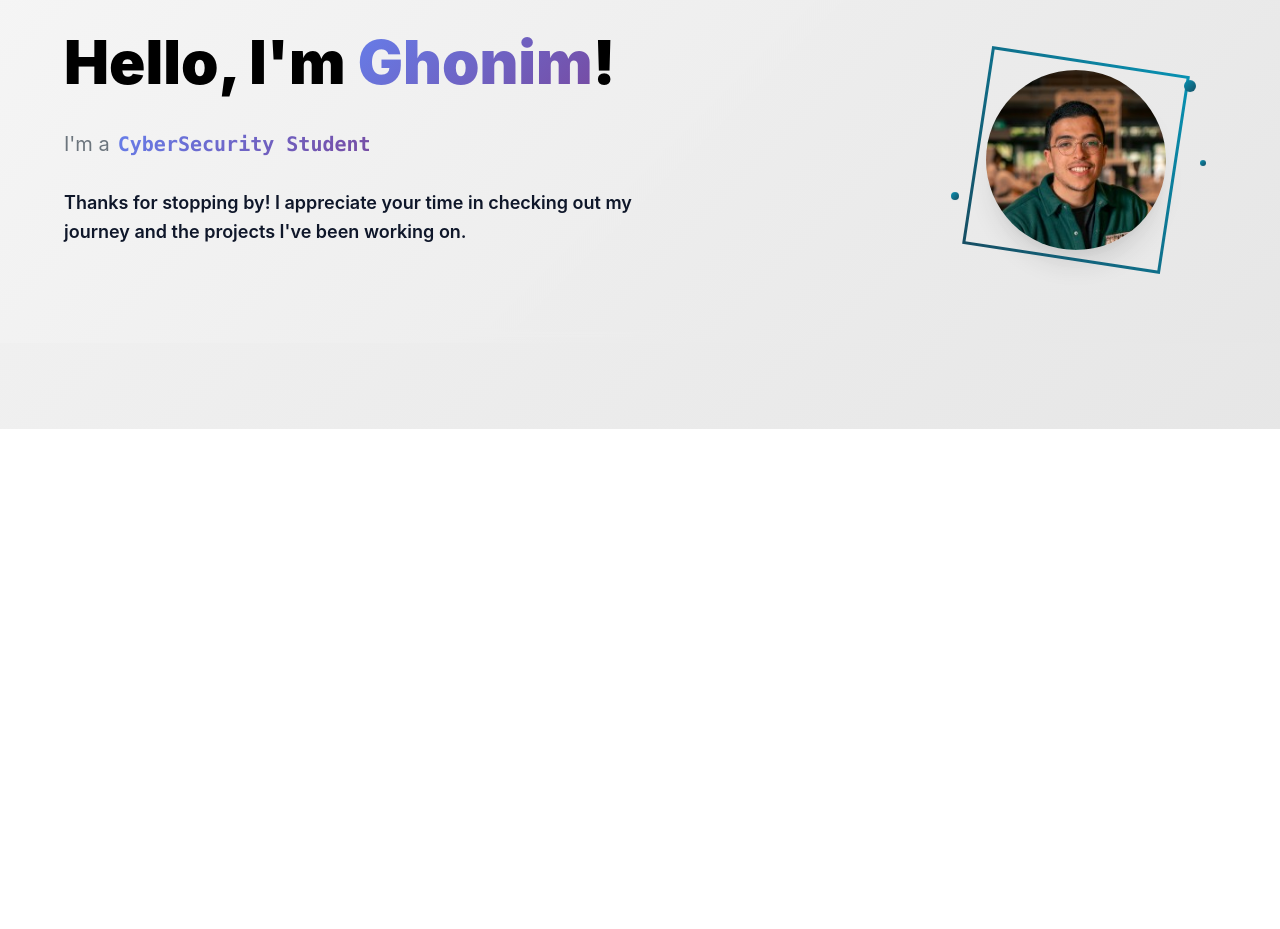
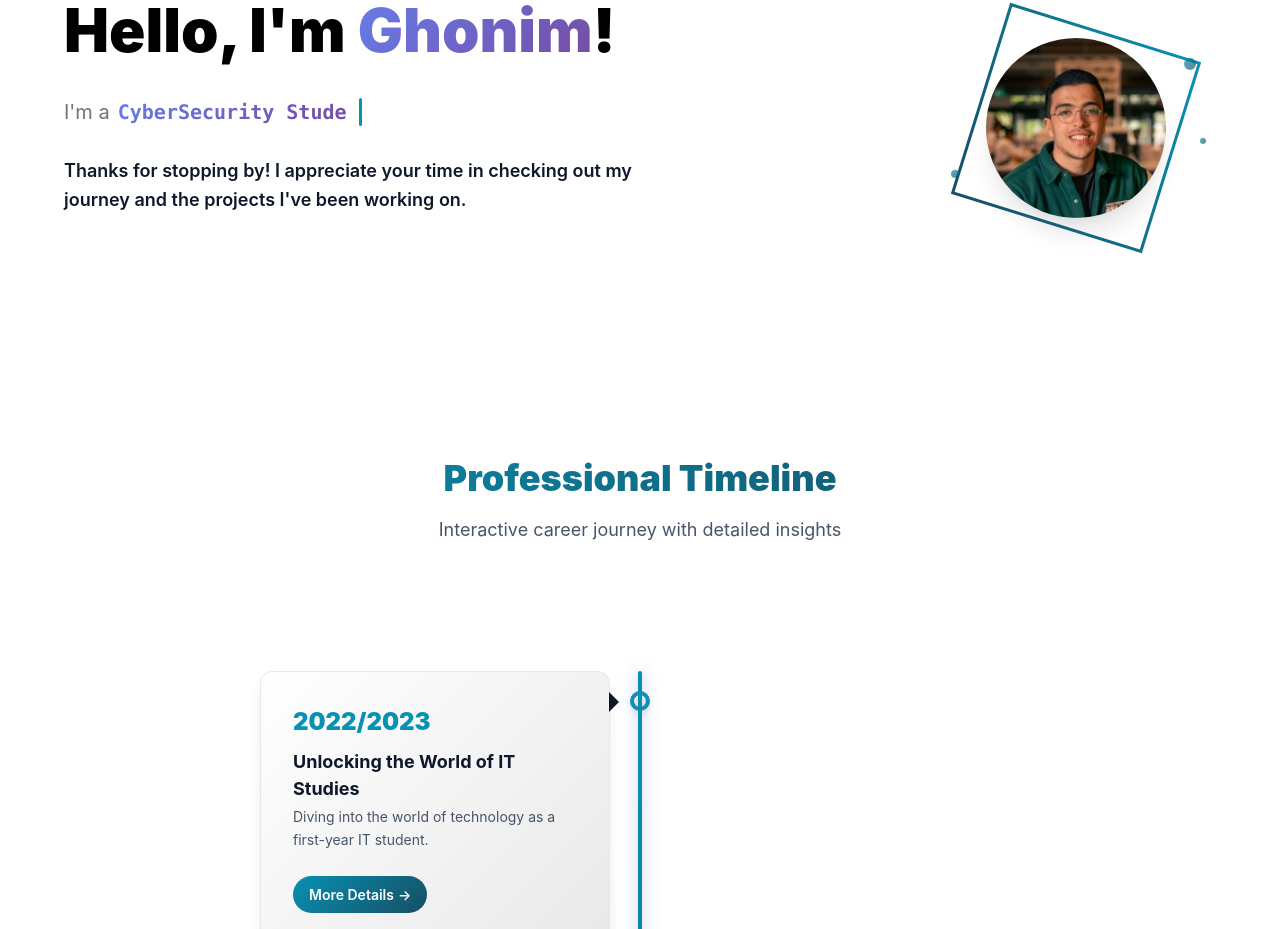
Before and after one commit to Ghonim88/itsme_ghonim, a Vue app in the folder its_me/: page / in a window 1280 px wide. Shown: the part 371-1300 px from the top of the page. Before the commit the page ends 800 px from the top, so only its background shows below. Built offline with nearby package versions, Linux system fonts and the light colour scheme.

Commit message:
applied the scrollable routiung, working on the timeline content

```diff
--- a/its_me/src/App.vue
+++ b/its_me/src/App.vue
@@ -1,13 +1,75 @@
 
 <template>
- <div>
-  <Nav />
-  <router-view />
+  <div id="app">
+    <!-- Fixed Navigation at the top -->
+    <Nav />
 
- </div>
+    <!-- Main content sections that stack vertically -->
+    <main>
+      <!-- Hero/Intro Section -->
+      <section id="home">
+        <Intro />
+      </section>
+
+      <!-- Timeline Section -->
+      <section id="timeline">
+        <Timeline />
+      </section>
+
+      <!-- Add more sections here as needed -->
+      <!-- <section id="projects">
+        <Projects />
+      </section>
+
+      <section id="contact">
+        <Contact />
+      </section> -->
+    </main>
+  </div>
 </template>
 
 <script setup>
 import Nav from './components/navbar.vue'
+import Intro from './components/intro.vue'
+import Timeline from './components/timeline.vue'
+// Import other components as you create them
+</script>
 
-</script>
+<style>
+/* Global app styles */
+#app {
+  min-height: 100vh;
+  width: 100%;
+}
+
+/* Make navigation sticky/fixed at top */
+nav {
+  position: sticky;
+  top: 0;
+  z-index: 1000;
+}
+
+/* Main content container */
+main {
+  width: 100%;
+}
+
+/* Section styling for smooth scrolling */
+section {
+  width: 100%;
+  min-height: 60vh; /* Each section takes at least full viewport height */
+  scroll-margin-top: 60px; /* Offset for fixed navbar */
+}
+
+/* Smooth scrolling for the entire page */
+html {
+  scroll-behavior: smooth;
+}
+
+/* Remove default margins/padding */
+* {
+  margin: 0;
+  padding: 0;
+  box-sizing: border-box;
+}
+</style>
--- a/its_me/src/assets/base.css
+++ b/its_me/src/assets/base.css
@@ -9,14 +9,11 @@
   --color-secondary: #64748b;
   --color-accent: #164e63;
   --color-background:linear-gradient(135deg,
-    rgba(245, 245, 245, 0.9), /* light beige-grey */
+    rgba(255, 255, 255, 0.9), /* light beige-grey */
     rgba(230, 230, 230, 0.9)  /* soft warm grey */
   );
 
-  --color-surface:linear-gradient(135deg,
-    rgba(245, 245, 245, 0.9), /* light beige-grey */
-    rgba(230, 230, 230, 0.9)  /* soft warm grey */
-  );
+  --color-surface:white
   --color-surface-dark: #e0f2fe;
   --color-text: #0f172a;
   --color-text-light: #475569;
--- a/its_me/src/components/intro.vue
+++ b/its_me/src/components/intro.vue
@@ -158,7 +158,7 @@ onUnmounted(() => {
 }
 
 .section-spacer {
-    height: var(--space-2xl);
+    height: var(--space-md); /* Reduced from --space-2xl to --space-md */
 }
 
 .intro-content::before {
@@ -183,15 +183,9 @@ onUnmounted(() => {
     max-width: 600px;
 }
 .pp-section {
-background: linear-gradient(
-  135deg,
-    rgba(245, 245, 245, 0.9), /* light beige-grey */
-    rgba(230, 230, 230, 0.9)  /* soft warm grey */
-  );
-
-  backdrop-filter: blur(6px); /* optional: glass effect */
+  background: white;
   color: rgb(0, 0, 0); /* keeps text readable */
-  padding: 3rem;
+  padding: 3rem 3rem 0rem 3rem;
 }
 
 .typing-wrap {
--- a/its_me/src/components/timeline.vue
+++ b/its_me/src/components/timeline.vue
@@ -74,198 +74,201 @@ import { ref, onMounted, onUnmounted } from "vue";
 const scrollProgress = ref(0);
 
 const modalData = {
-  2022: {
-    title: "Started IT Studies",
-    year: "2022",
+  "2022/2023": {
+    title: "Building My Technical Foundations",
+    year: "2022/2023",
     sections: [
       {
         title: "Foundation Courses",
         content: [
-          "Programming Fundamentals (Python, Java)",
+          "Programming Fundamentals (C#)",
+          "Web Development (HTML, CSS, JavaScript basics)",
           "Database Design & SQL",
-          "Computer Networks Basics",
-          "Operating Systems Concepts",
-          "Data Structures & Algorithms",
+          "Networking (Cisco CCNA: Introduction, Switching & Routing)",
+          "Linux Essentials & Information Systems",
+          "Application Modeling & Architecture",
         ],
       },
       {
         title: "Key Projects",
         content: [
-          "First web application using HTML/CSS/JavaScript",
-          "Simple database management system",
-          "Basic networking lab assignments",
-          "Command-line utilities in Python",
+          "Database Application in C# & SQL",
+          "Restaurant Management Application (C#, SQL, Figma)",
         ],
       },
       {
         title: "Skills Developed",
         content: [
-          "Problem-solving methodology",
-          "Logical thinking patterns",
-          "Basic programming concepts",
-          "Version control with Git",
+          "Problem-solving & system modeling",
+          "Basic web and software development",
+          "UX/UI design awareness with Figma",
+          "Team collaboration & Agile methodology (Scrum)",
         ],
       },
     ],
-    tags: ["Python", "Java", "SQL", "HTML/CSS", "Git"],
+    tags: ["C#", "SQL", "JavaScript (basics)","Figma","Linux","Cisco Networking", "HTML/CSS", "Git"],
   },
-  2023: {
-    title: "Security Focus & CTF Competitions",
-    year: "2023",
+  "2023/2024": {
+    title: "Foundation Courses",
+    year: "2023/2024",
     sections: [
       {
-        title: "CTF Competitions Participated",
+        title: "Foundation Courses",
         content: [
-          "PicoCTF 2023 - Ranked in top 15%",
-          "TryHackMe CTF series - 50+ rooms completed",
-          "DEFCON CTF Qualifiers - Team participation",
-          "Local university CTF - 2nd place finish",
-          "OverTheWire wargames - Multiple levels completed",
+          "Programming in Java (Fundamentals & Advanced with Spring Boot, Unit Testing, Cucumber)",
+          "NoSQL databases (MongoDB)",
+          "Functional Modeling: UML, Class Diagrams, Use Case & Activity Diagrams",
+          "Web Development: Advanced JavaScript, Vue.js Framework",
+          "Linux 2: Bash scripting and in-depth system concepts",
         ],
       },
       {
-        title: "Security Skills Acquired",
+        title: "Key Projects",
         content: [
-          "Web application penetration testing",
-          "Binary exploitation and reverse engineering",
-          "Cryptography and cryptanalysis",
-          "Network security analysis",
-          "Digital forensics fundamentals",
+          "Bank Application: Developed a full-stack application with Vue.js frontend and Spring Boot backend, including JWT authentication and unit testing.",
         ],
       },
       {
-        title: "Tools Mastered",
+        title: "Skills Developed",
         content: [
-          "Burp Suite for web security testing",
-          "Metasploit for penetration testing",
-          "Wireshark for network analysis",
-          "IDA Pro for reverse engineering",
-          "John the Ripper for password cracking",
+          "Full-stack web development and modern Java frameworks",
+          "Application modeling & system design using UML",
+          "Practical experience with Agile methodology and test-driven development",
+          "Advanced Linux command-line and scripting skills",
         ],
       },
     ],
     tags: [
-      "CTF",
-      "Penetration Testing",
-      "Burp Suite",
-      "Metasploit",
-      "Cryptography",
-      "Reverse Engineering",
+      "Java",
+      "Spring Boot",
+      "Testing (JUnit, Cucumber)",
+      "Vue.js",
+      "NoSQL",
+      "Bash",
     ],
   },
-  2025: {
-    title: "Web Development Specialization",
-    year: "2025",
+  "2024/2025": {
+    title: "Diving into Cybersecurity & Reverse Engineering",
+    year: "2024/2025",
     sections: [
       {
-        title: "Frontend Technologies",
+        title: "Professional Experience",
         content: [
-          "Vue.js 3 with Composition API",
-          "React with TypeScript",
-          "Modern CSS (Grid, Flexbox, Tailwind)",
-          "Progressive Web Apps (PWA)",
-          "State management (Vuex, Redux)",
+          "Internship (Development): Applied programming, databases, and UI design in a real-world environment, bridging foundational knowledge with professional development experience.",
+
         ],
       },
       {
-        title: "Backend Development",
+        title: "Minor: Binary Exploitation & Reversing",
         content: [
-          "Node.js with Express.js",
-          "RESTful API design and development",
-          "Database integration (MongoDB, PostgreSQL)",
-          "Authentication and authorization",
-          "Microservices architecture",
+          "Learned low-level programming: C, C++, Assembly",
+          "Explored security mechanisms: stack, canary, NX, ASLR, PIE",
+          "Hands-on tools: Ghidra, GDB, Pwntools, Python scripting",
+          "Platforms: Windows & Linux exploitation, x64 debugging",
+          "Practical experience through picoCTF challenges and pwn.college exercises",
         ],
       },
       {
-        title: "Major Projects",
+        title: "Certifications & Competitions",
         content: [
-          "E-commerce platform with payment integration",
-          "Real-time chat application with Socket.io",
-          "Task management system with team collaboration",
-          "Portfolio website with CMS integration",
+          "TCM Academy: Assembly 101 & Python 201 for Hackers",
+          "Participated in CTF competitions, gaining experience in problem-solving under pressure and joining cybersecurity communities",
+        ],
+      },
+      {
+        title: "Skills Developed",
+        content: [
+          "Low-level programming & reverse engineering",
+          "Binary exploitation & vulnerability analysis",
+          "Debugging & exploit development on Linux/Windows",
+          "Collaboration, problem-solving, and competitive thinking in cybersecurity environments",
         ],
       },
     ],
     tags: [
-      "Vue.js",
-      "React",
-      "Node.js",
-      "TypeScript",
-      "Tailwind CSS",
-      "MongoDB",
-      "PostgreSQL",
+      "Cybersecurity",
+      "Reverse Engineering",
+      "CTF",
+      "Assembly",
+      "Debugging",
+      "Ethical Hacking",
     ],
   },
-  2026: {
-    title: "Advanced Security Specialization",
-    year: "2026",
+  "2025/2026": {
+    title: "Web Development Specialization",
+    year: "2025/2026",
     sections: [
       {
-        title: "Advanced CTF Achievements",
+
+        title: "Professional Experience",
         content: [
-          "DEFCON CTF Finals qualification",
-          "Google CTF - Top 50 worldwide",
-          "Created custom CTF challenges for university",
-          "Mentored junior students in cybersecurity",
-          "Published security research papers",
+          "Internship (Development): Applied programming, databases, and UI design in a real-world environment, bridging foundational knowledge with professional development experience.",
+
         ],
       },
       {
-        title: "Professional Security Work",
+        title: "Minor: Binary Exploitation & Reversing",
         content: [
-          "Penetration testing for local businesses",
-          "Security auditing of web applications",
-          "Vulnerability research and disclosure",
-          "Security awareness training programs",
-          "Incident response and digital forensics",
+          "Learned low-level programming: C, C++, Assembly",
+          "Explored security mechanisms: stack, canary, NX, ASLR, PIE",
+          "Hands-on tools: Ghidra, GDB, Pwntools, Python scripting",
+          "Platforms: Windows & Linux exploitation, x64 debugging",
+          "Practical experience through picoCTF challenges and pwn.college exercises",
         ],
       },
       {
-        title: "Specialized Skills",
+        title: "Certifications & Competitions",
         content: [
-          "Advanced malware analysis",
-          "Zero-day vulnerability research",
-          "Cloud security assessment (AWS, Azure)",
-          "Mobile application security testing",
-          "IoT device security evaluation",
+          "TCM Academy: Assembly 101 & Python 201 for Hackers",
+          "Participated in CTF competitions, gaining experience in problem-solving under pressure and joining cybersecurity communities",
+        ],
+      },
+      {
+        title: "Skills Developed",
+        content: [
+          "Low-level programming & reverse engineering",
+          "Binary exploitation & vulnerability analysis",
+          "Debugging & exploit development on Linux/Windows",
+          "Collaboration, problem-solving, and competitive thinking in cybersecurity environments",
         ],
       },
     ],
     tags: [
-      "Advanced CTF",
-      "Penetration Testing",
-      "Vulnerability Research",
-      "Malware Analysis",
-      "Cloud Security",
-      "IoT Security",
+      "C/C++",
+      "Assembly",
+      "Python",
+      "Pwntools",
+      "GDB",
+      "Ghidra",
+      "Linux/Windows x64",
     ],
   },
+
 };
 
 const timelineItems = [
   {
-    year: "2022",
-    title: "Started IT Studies",
-    subtitle: "Beginning of technical journey with foundational programming courses",
+    year: "2022/2023",
+    title: "Unlocking the World of IT Studies",
+    subtitle: "Diving into the world of technology as a first-year IT student.",
   },
   {
-    year: "2023",
-    title: "Security Focus & CTF Competitions",
+    year: "2023/2024",
+    title: "Expanding Technical Horizons",
     subtitle:
-      "Discovered passion for cybersecurity through various CTF challenges",
+      "As a second-year IT student, I went deeper into coding and system design.",
   },
   {
-    year: "2025",
-    title: "Web Development Specialization",
-    subtitle: "Frontend & Backend development with modern frameworks",
+    year: "2024/2025",
+    title: "Diving into Cybersecurity & Reverse Engineering",
+    subtitle: "After building a strong foundation, I explored security, reverse engineering, and competitive hacking.",
   },
   {
-    year: "2026",
-    title: "Advanced Security Specialization",
-    subtitle:
-      "Penetration testing, security auditing, and advanced CTF competitions",
+    year: "2025/2026",
+    title: "Professional Development & Specialization",
+    subtitle: "Internship experience and advanced cybersecurity specialization.",
   },
+
 ];
 
 const isModalOpen = ref(false);
@@ -337,9 +340,9 @@ onUnmounted(() => {
 
 <style scoped>
 .timeline-section {
-  padding: var(--space-5xl) 0;
+  padding: var(--space-xl) 0; /* Reduced from --space-5xl to --space-xl */
   background: var(--color-surface);
-  min-height: 100vh;
+  /* Removed min-height: 100vh to reduce gaps */
 }
 
 .container {
```
Also changed, not shown: its_me/src/router/index.js (+4 -8 lines).
